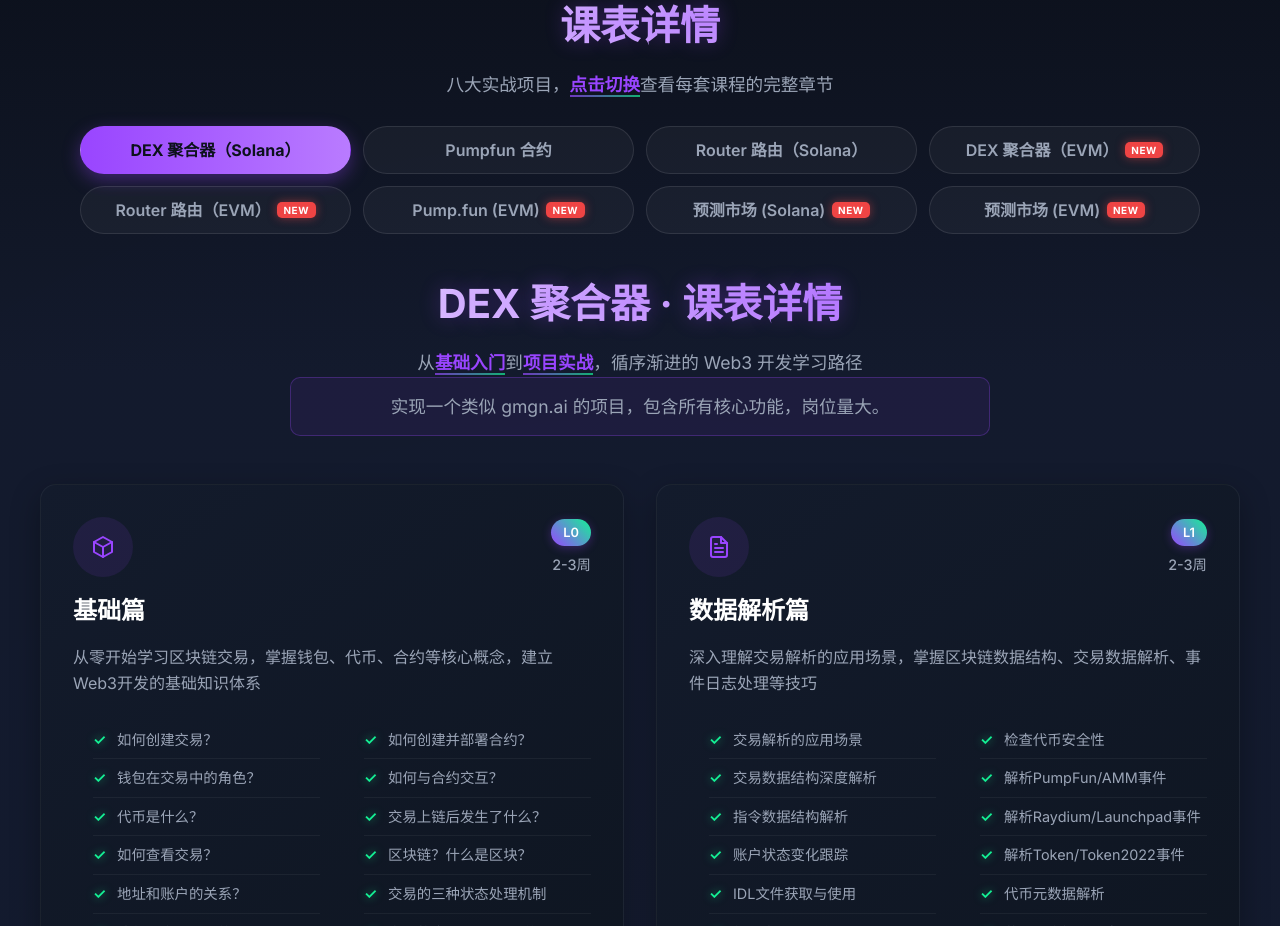
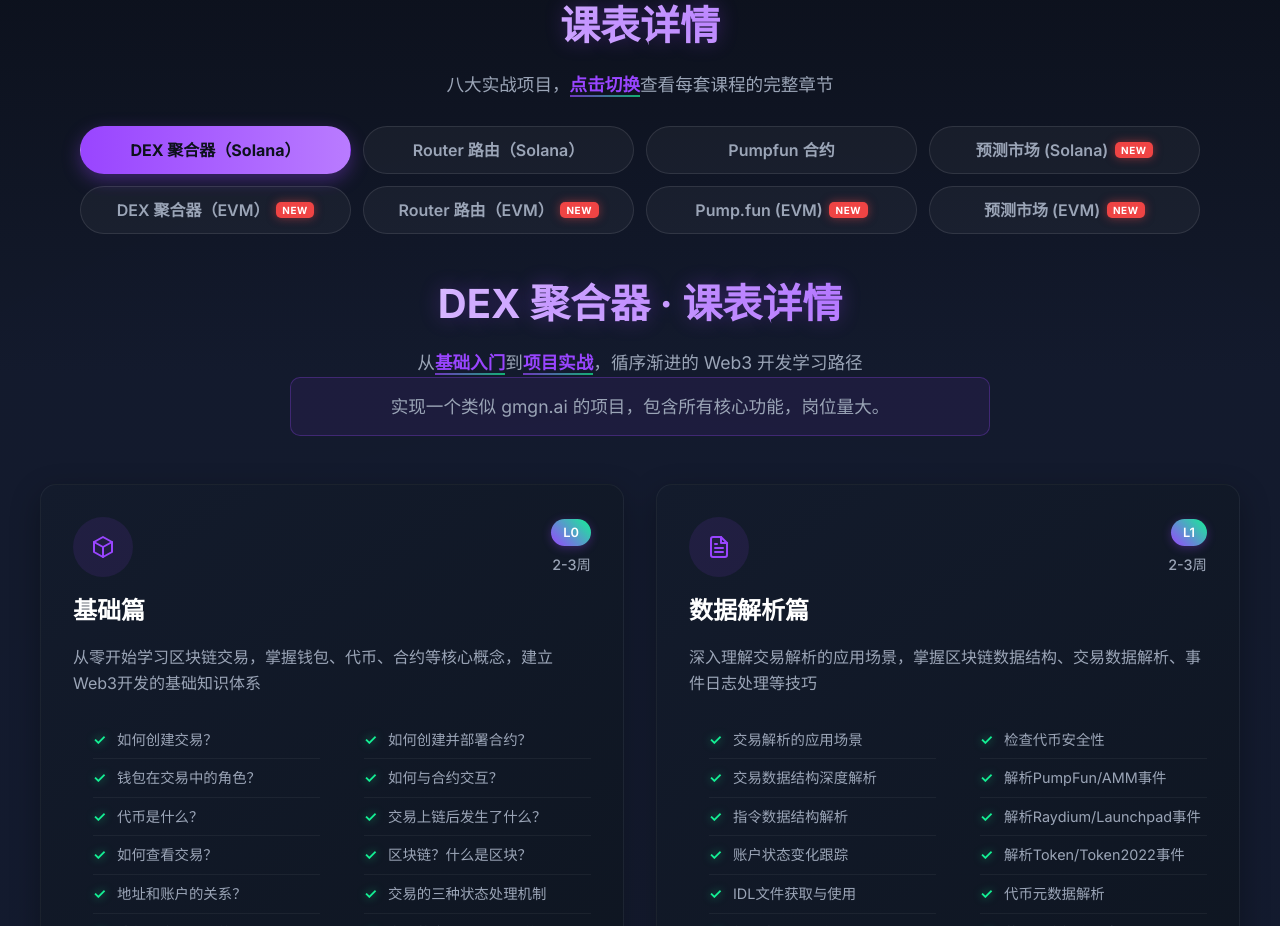
Before and after one commit to wangyouquanMas/web3ite, a React (Create React App) app: page / in a window 1280 px wide. Shown: the part 1520-2446 px from the top of the page. Built offline with nearby package versions, Linux system fonts and the light colour scheme.

Commit message:
fix: align course tabs by project category

```diff
--- a/src/components/CourseDetailSection.tsx
+++ b/src/components/CourseDetailSection.tsx
@@ -1439,7 +1439,20 @@ const CourseDetailSection: React.FC = () => {
     },
   ];
 
-  const active = courses.find((c) => c.id === activeCourse) ?? courses[0];
+  const courseTabOrder = [
+    'dex',
+    'router',
+    'pumpfun',
+    'solana-prediction',
+    'evm-aggregator',
+    'evm-router',
+    'evm-launchpad',
+    'evm',
+  ];
+  const orderedCourses = courseTabOrder
+    .map((id) => courses.find((course) => course.id === id))
+    .filter((course): course is CourseTab => course !== undefined);
+  const active = orderedCourses.find((course) => course.id === activeCourse) ?? orderedCourses[0];
 
   return (
     <div>
@@ -1450,7 +1463,7 @@ const CourseDetailSection: React.FC = () => {
         </div>
 
         <div className="course-tabs" role="tablist" aria-label="课程切换">
-          {courses.map((c) => (
+          {orderedCourses.map((c) => (
             <button
               key={c.id}
               type="button"
```
